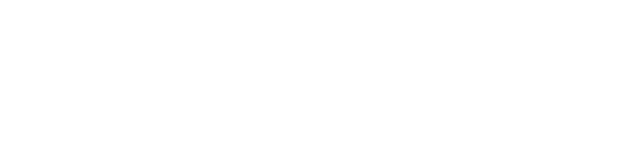
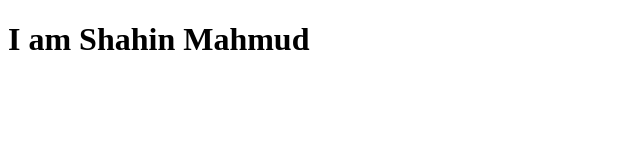
Before and after one commit to Shahin-Mahmud98/my-first-repo, a plain HTML site: page index.html in a window 1280 px wide. Shown: the whole page, without its empty margins (0-640 px from the left). Drawn offline with Linux system fonts and the light colour scheme.

Commit message:
added a header

```diff
--- a/index.html
+++ b/index.html
@@ -7,6 +7,6 @@
     <title>My first Repo</title>
 </head>
 <body>
-
+    <h1>I am Shahin Mahmud</h1>
 </body>
 </html>
```
